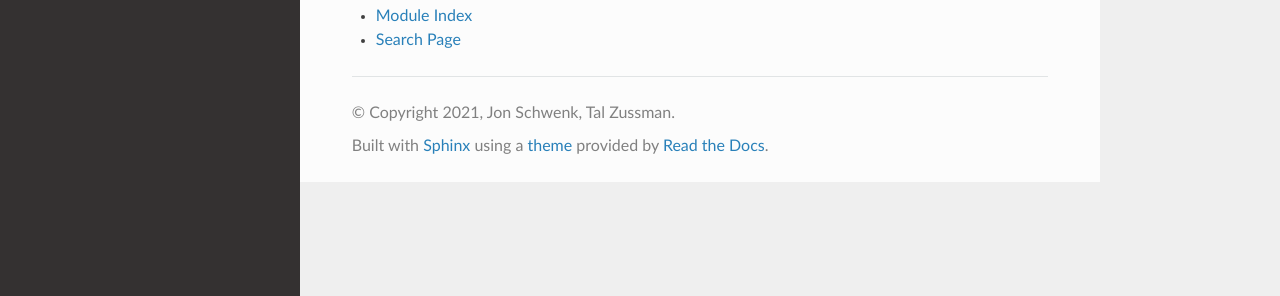
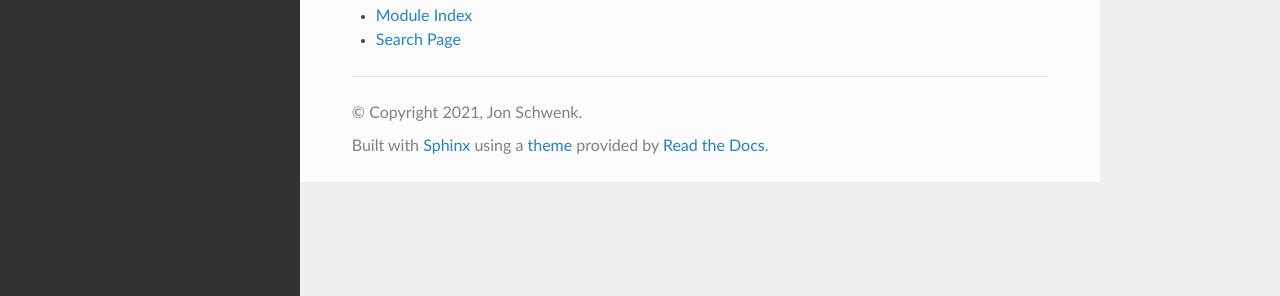
Before and after one commit to VeinsOfTheEarth/rabpro, a Sphinx documentation site: the page built from docs/source/index.rst, in a window 1280 px wide. Shown: the part 241-537 px from the top of the page. Built offline with Sphinx 7.4.7 and the Read the Docs theme 2.0.0, drawn with Linux system fonts in a browser that asks for light colours.

Commit message:
Fix conf.py

```diff
--- a/docs/source/conf.py
+++ b/docs/source/conf.py
@@ -18,8 +18,8 @@
 # -- Project information -----------------------------------------------------
 
 project = 'rabpro'
-copyright = '2021, Jon Schwenk, Tal Zussman'
-author = 'Jon Schwenk, Tal Zussman'
+copyright = '2021, Jon Schwenk'
+author = 'Jon Schwenk'
 
 
 # -- General configuration ---------------------------------------------------
```
